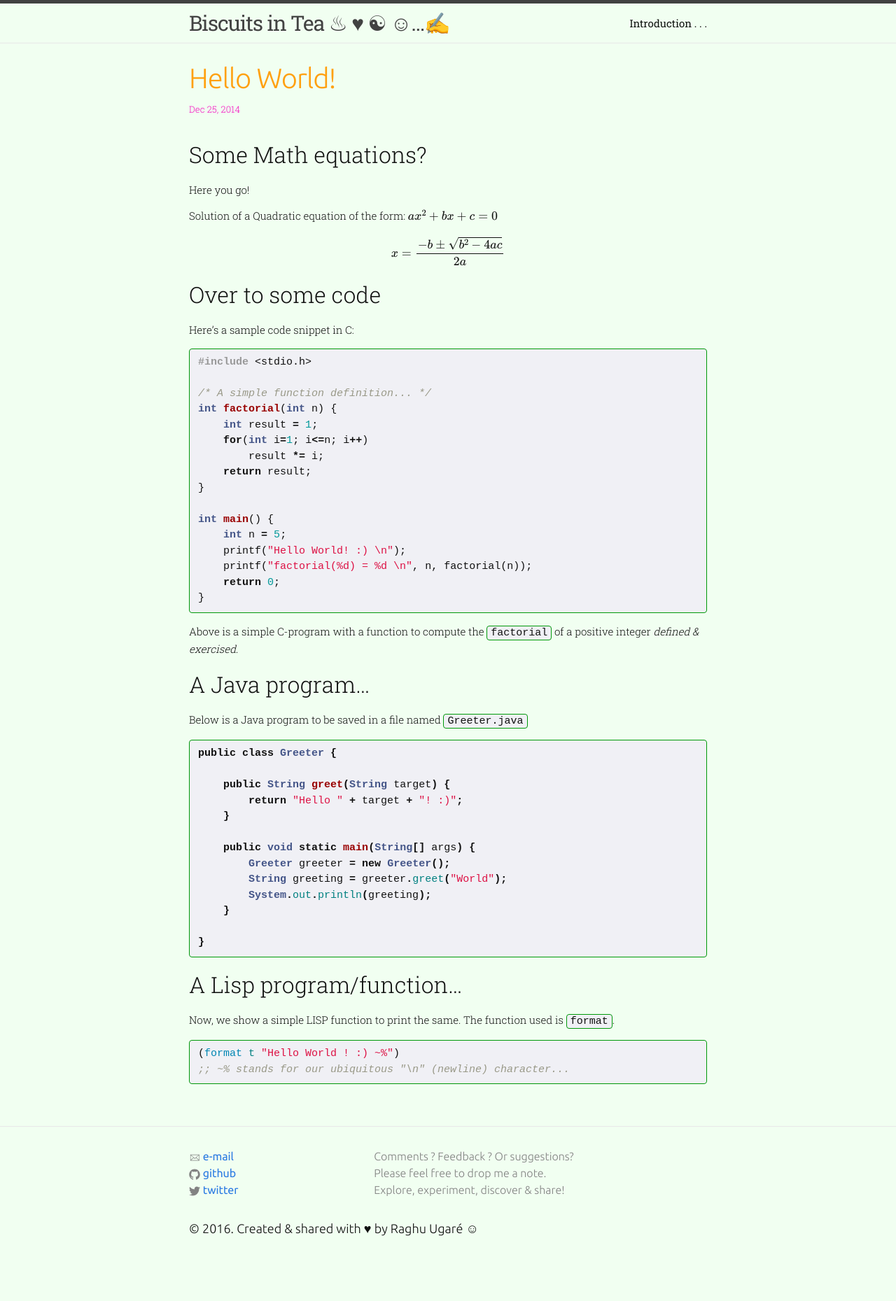
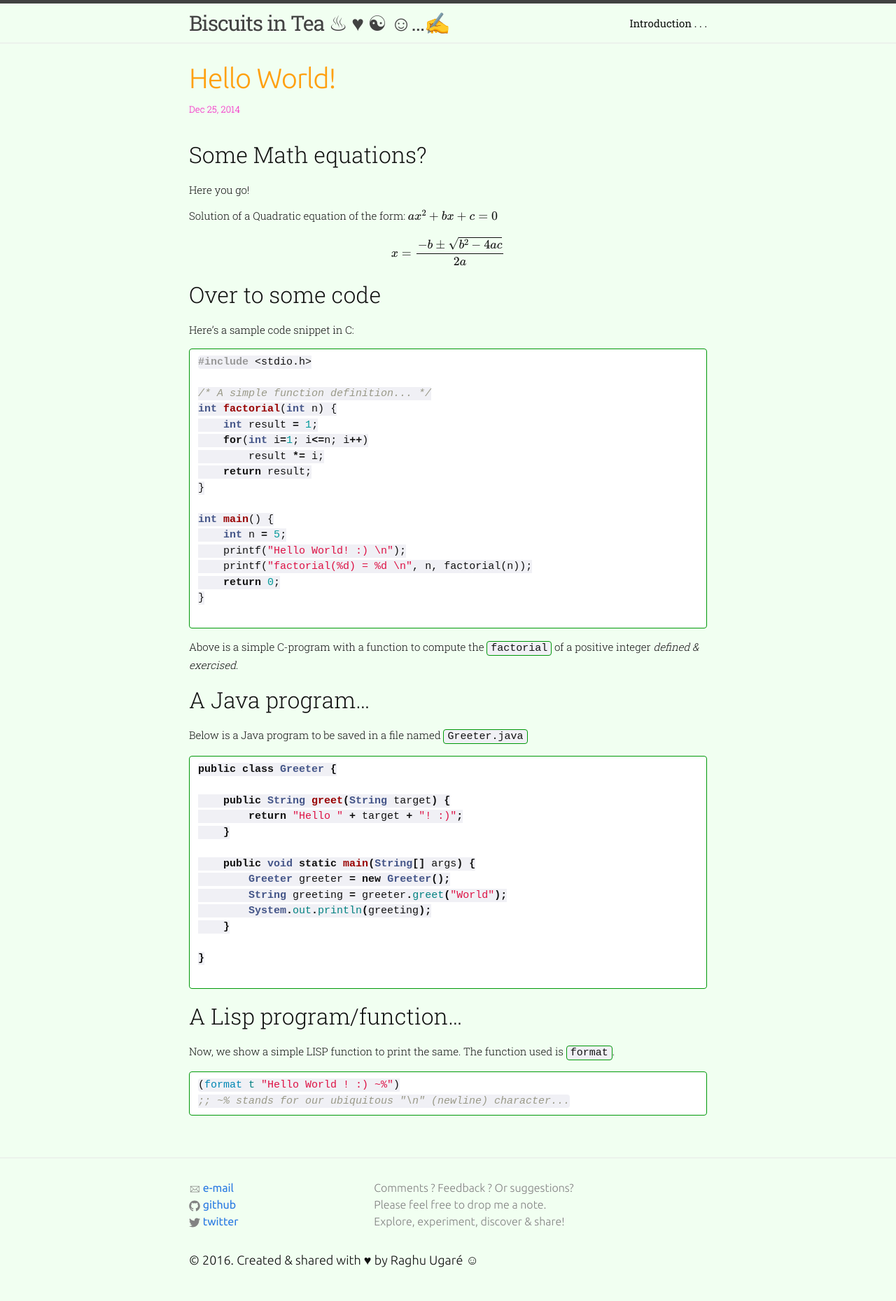
Before and after one commit to raghuugare/raghuugare.bkup, a Jekyll site: the page built from _posts/2014-12-25-hello_world.markdown, in a window 1280 px wide. Shown: the whole page at 70% size. Built offline with Jekyll 4.4.1, drawn with Linux system fonts in a browser that asks for light colours; some web fonts are replaced; formulas are drawn with MathJax 3; before the commit the page ends 1814 px from its top, so only the background shows below that.

Commit message:
* Trying code formatting

````diff
--- a/_posts/2014-12-25-hello_world.markdown
+++ b/_posts/2014-12-25-hello_world.markdown
@@ -19,8 +19,7 @@ Solution of a Quadratic equation of the form: \$ ax^{2}+bx +c=0 \$
 
 Here's a sample code snippet in C:
 
-{% highlight c %}
-
+``` c
 #include <stdio.h>
 
 /* A simple function definition... */
@@ -38,7 +37,7 @@ int main() {
     return 0;
 }
 
-{% endhighlight %}
+```
 
 Above is a simple C-program with a function to compute the `factorial` of a positive integer _defined & exercised_.
 
@@ -46,8 +45,7 @@ Above is a simple C-program with a function to compute the `factorial` of a posi
 
 Below is a Java program to be saved in a file named `Greeter.java`
 
-{% highlight java %}
-
+``` java
 public class Greeter {
 
     public String greet(String target) {
@@ -62,15 +60,13 @@ public class Greeter {
 
 }
 
-{% endhighlight %}
+```
 
 ## A Lisp program/function...
 
 Now, we show a simple LISP function to print the same. The function used is `format`.
 
-{% highlight lisp %}
-
+``` common-lisp
 (format t "Hello World ! :) ~%")
 ;; ~% stands for our ubiquitous "\n" (newline) character...
-
-{% endhighlight %}
+```
````
Also changed, not shown: other parts of _posts/2014-12-25-hello_world.markdown (+1 -1 lines).
